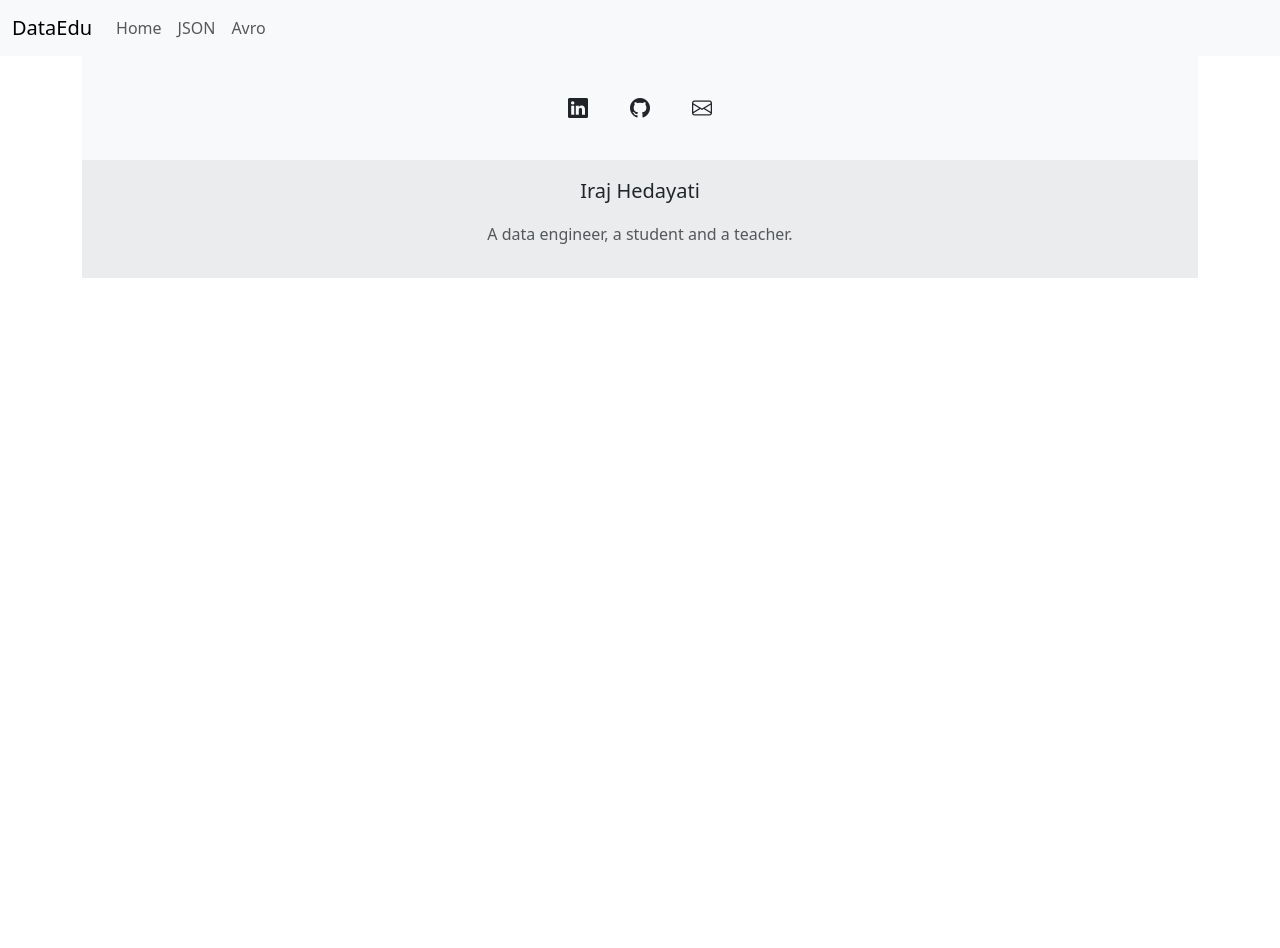
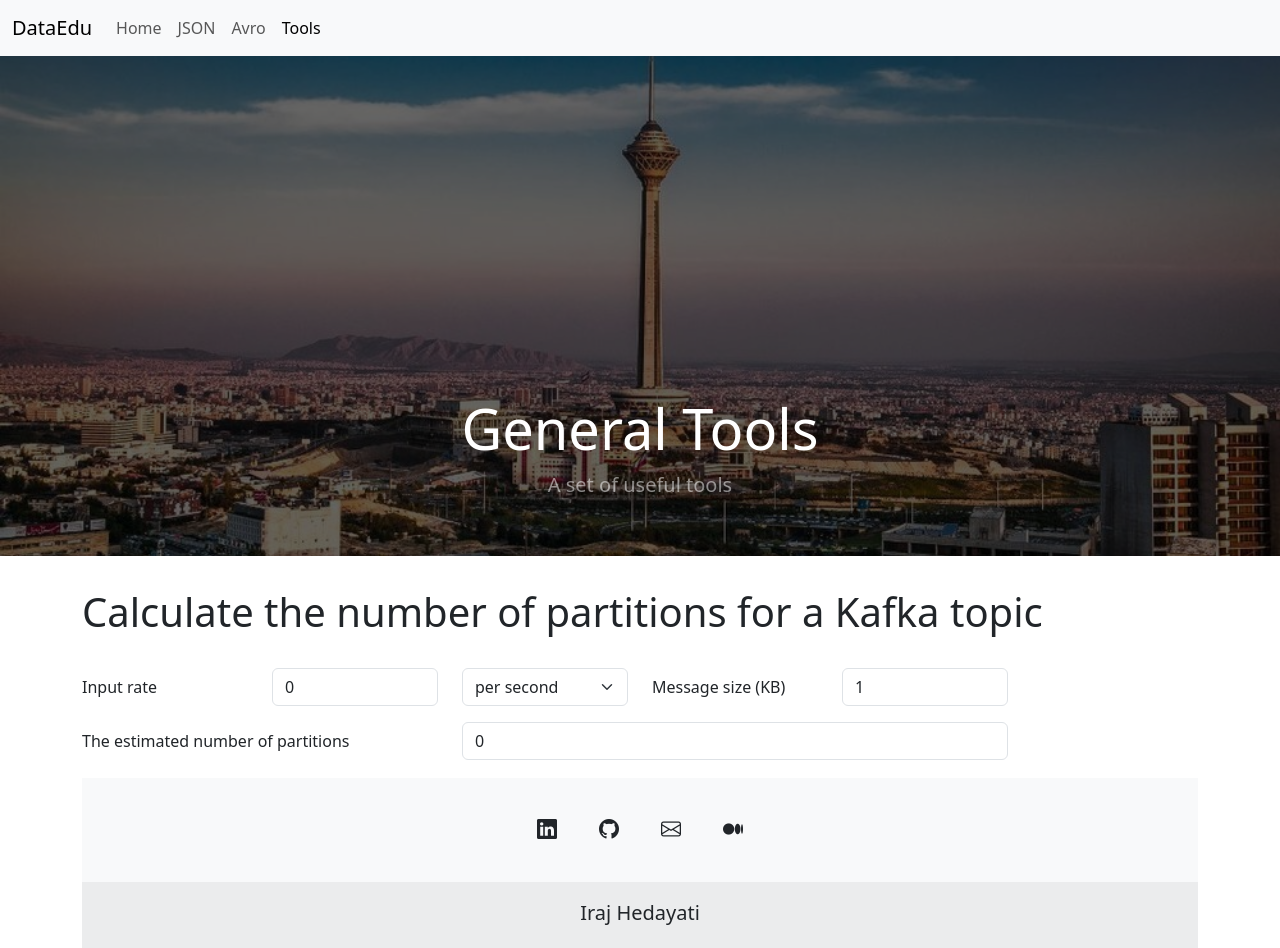
Before and after one commit to irajhedayati/data-engineering, a Vue app in the folder dataedu-fe/: page /tools in a window 1280 px wide. Shown: the top 948 px of the page. Before the commit the page ends 800 px from the top, so only its background shows below. Built offline with nearby package versions, Linux system fonts and the light colour scheme.

Commit message:
Add Kafka partition calculator

```diff
--- a/dataedu-fe/src/App.vue
+++ b/dataedu-fe/src/App.vue
@@ -2,7 +2,8 @@
   <nav class="navbar navbar-expand-lg navbar-light bg-light">
     <div class="container-fluid">
       <a class="navbar-brand" href="#">DataEdu</a>
-      <button aria-controls="navbarNavDropdown" aria-expanded="false" aria-label="Toggle navigation" class="navbar-toggler"
+      <button aria-controls="navbarNavDropdown" aria-expanded="false" aria-label="Toggle navigation"
+              class="navbar-toggler"
               data-bs-target="#navbarNavDropdown" data-bs-toggle="collapse" type="button">
         <span class="navbar-toggler-icon"></span>
       </button>
@@ -18,6 +19,10 @@
           </li>
           <li class="nav-item">
             <router-link active-class="nav-link active" aria-current="page" class="nav-link" to="/avro">Avro
+            </router-link>
+          </li>
+          <li class="nav-item">
+            <router-link active-class="nav-link active" aria-current="page" class="nav-link" to="/tools">Tools
             </router-link>
           </li>
         </ul>
@@ -55,6 +60,14 @@
             href="mailto:iraj.hedayati@gmail.com"
             role="button"
           ><i class="bi bi-envelope"></i></a>
+          <!-- Medium -->
+          <a
+            class="btn btn-link btn-floating btn-lg text-body m-1"
+            data-mdb-ripple-color="dark"
+            data-mdb-ripple-init
+            href="https://medium.com/@iraj.hedayati"
+            role="button"
+          ><i class="bi bi-medium"></i></a>
         </section>
         <!-- Section: Social media -->
       </div>
--- a/dataedu-fe/src/router/index.js
+++ b/dataedu-fe/src/router/index.js
@@ -8,53 +8,19 @@ import TutorialHiveView from '@/views/TutorialHiveView.vue'
 import TutorialKafkaView from '@/views/TutorialKafkaView.vue'
 import TutorialSparkView from '@/views/TutorialSparkView.vue'
 import TutorialAWSView from '@/views/TutorialAWSView.vue'
+import ToolsView from '@/views/ToolsView.vue'
 
 const routes = [
-  {
-    path: '/',
-    name: 'Home',
-    component: HomeView
-  },
-  {
-    path: '/json',
-    name: 'JsonEditor',
-    component: JsonEditorView
-  },
-  {
-    path: '/tutorials/introduction',
-    name: 'TutorialIntroductionView',
-    component: TutorialIntroductionView
-  },
-  {
-    path: '/tutorials/hadoop',
-    name: 'TutorialHadoopAndZKView',
-    component: TutorialHadoopAndZKView
-  },
-  {
-    path: '/tutorials/hive',
-    name: 'TutorialHiveView.vue',
-    component: TutorialHiveView
-  },
-  {
-    path: '/tutorials/kafka',
-    name: 'TutorialKafkaView.vue',
-    component: TutorialKafkaView
-  },
-  {
-    path: '/tutorials/spark',
-    name: 'TutorialSparkView.vue',
-    component: TutorialSparkView
-  },
-  {
-    path: '/tutorials/aws',
-    name: 'TutorialAWSView.vue',
-    component: TutorialAWSView
-  },
-  {
-    path: '/avro',
-    name: 'AvroView.vue',
-    component: AvroView
-  }
+  { path: '/', name: 'Home', component: HomeView },
+  { path: '/json', name: 'JsonEditor', component: JsonEditorView },
+  { path: '/tutorials/introduction', name: 'TutorialIntroductionView', component: TutorialIntroductionView },
+  { path: '/tutorials/hadoop', name: 'TutorialHadoopAndZKView', component: TutorialHadoopAndZKView },
+  { path: '/tutorials/hive', name: 'TutorialHiveView.vue', component: TutorialHiveView },
+  { path: '/tutorials/kafka', name: 'TutorialKafkaView.vue', component: TutorialKafkaView },
+  { path: '/tutorials/spark', name: 'TutorialSparkView.vue', component: TutorialSparkView },
+  { path: '/tutorials/aws', name: 'TutorialAWSView.vue', component: TutorialAWSView },
+  { path: '/avro', name: 'AvroView.vue', component: AvroView },
+  { path: '/tools', name: 'ToolsView.vue', component: ToolsView }
 ]
 
 const router = createRouter({
--- /dev/null
+++ b/dataedu-fe/src/views/ToolsView.vue
@@ -0,0 +1,59 @@
+<template>
+  <banner caption="A set of useful tools" title="General Tools"/>
+  <section class="wrapper">
+    <div class="inner">
+      <div class="container">
+        <div class="row mb-4">
+          <h1>Calculate the number of partitions for a Kafka topic</h1>
+        </div>
+        <form>
+          <div class="row mb-3">
+            <label class="col-sm-2 col-form-label" for="rate">Input rate</label>
+            <div class="col-sm-2">
+              <input id="rate" v-model="rate" class="form-control" name="rate" type="number">
+            </div>
+            <div class="col-sm-2">
+              <select id="unit" v-model="unit" class="form-select" name="unit">
+                <option value="1">per second</option>
+                <option value="60">per minute</option>
+                <option value="3600">per hour</option>
+                <option value="86400">per day</option>
+              </select>
+            </div>
+            <label class="col-sm-2 col-form-label" for="rate">Message size (KB)</label>
+            <div class="col-sm-2">
+              <input id="rate" v-model="messageSizeKB" class="form-control" name="rate" type="number">
+            </div>
+          </div>
+          <div class="row mb-3">
+            <label class="col-sm-4 col-form-label" for="partitions">The estimated number of partitions</label>
+            <div class="col-sm-6">
+              <input id="partitions" v-model="noPartitions" class="form-control" name="partitions" readonly
+                     type="number">
+            </div>
+          </div>
+        </form>
+      </div>
+    </div>
+  </section>
+</template>
+
+<script>
+import Banner from '@/components/Banner.vue'
+
+export default {
+  data () {
+    return {
+      unit: 1,
+      rate: 0,
+      messageSizeKB: 1
+    }
+  },
+  computed: {
+    noPartitions () {
+      return Math.ceil(this.rate * this.unit * this.messageSizeKB / 1024)
+    }
+  },
+  components: { Banner }
+}
+</script>
```
